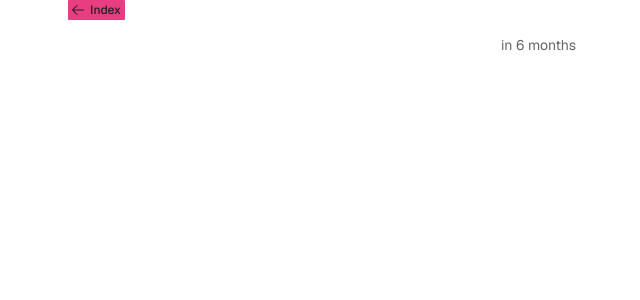
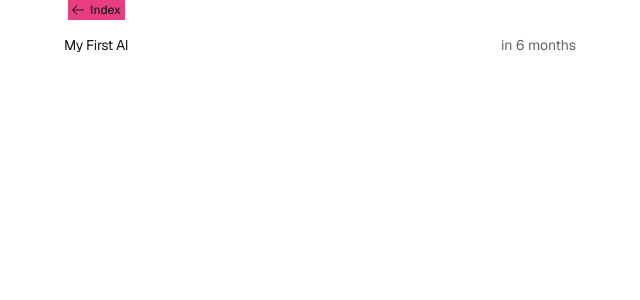
Before and after one commit to putuhema/phema.dev, a Next.js app: page /blog in a window 1280 px wide. Shown: the top 300 px of the page, without its empty margins (320-960 px from the left). Built offline with nearby package versions, Linux system fonts and the light colour scheme.

Commit message:
style: mdx styling

```diff
--- a/app/globals.css
+++ b/app/globals.css
@@ -56,3 +56,121 @@
 .accordion-grid-cols {
   grid-template-columns: min-content 125px 1fr min-content min-content;
 }
+
+/* mdx styling */
+
+.prose .anchor {
+  @apply absolute invisible no-underline;
+
+  margin-left: -1em;
+  padding-right: 0.5em;
+  width: 80%;
+  max-width: 700px;
+  cursor: pointer;
+}
+
+.anchor:hover {
+  @apply visible;
+}
+
+.prose a {
+  @apply underline transition-all decoration-neutral-400 dark:decoration-neutral-600 underline-offset-2 decoration-[0.1em];
+}
+
+.prose .anchor:after {
+  @apply text-neutral-300 dark:text-neutral-700;
+  content: "#";
+}
+
+.prose *:hover > .anchor {
+  @apply visible;
+}
+
+.prose pre {
+  @apply bg-neutral-50 dark:bg-neutral-900 rounded-lg overflow-x-auto border border-neutral-200 dark:border-neutral-900 py-2 px-3 text-sm;
+}
+
+.prose code {
+  @apply px-1 py-0.5 rounded-lg;
+}
+
+.prose pre code {
+  @apply p-0;
+  border: initial;
+  line-height: 1.5;
+}
+
+.prose code span {
+  @apply font-medium;
+}
+
+.prose img {
+  /* Don't apply styles to next/image */
+  @apply m-0;
+}
+
+.prose p {
+  @apply my-4 text-neutral-800 dark:text-neutral-200;
+}
+
+.prose h1 {
+  @apply text-4xl font-medium tracking-tight mt-6 mb-2;
+}
+
+.prose h2 {
+  @apply text-xl font-medium tracking-tight mt-6 mb-2;
+}
+
+.prose h3 {
+  @apply text-xl font-medium tracking-tight mt-6 mb-2;
+}
+
+.prose h4 {
+  @apply text-lg font-medium tracking-tight mt-6 mb-2;
+}
+
+.prose strong {
+  @apply font-medium;
+}
+
+.prose ul {
+  @apply list-disc pl-6;
+}
+
+.prose ol {
+  @apply list-decimal pl-6;
+}
+
+.prose > :first-child {
+  /* Override removing top margin, causing layout shift */
+  margin-top: 1.25em !important;
+  margin-bottom: 1.25em !important;
+}
+
+pre::-webkit-scrollbar {
+  display: none;
+}
+
+pre {
+  -ms-overflow-style: none; /* IE and Edge */
+  scrollbar-width: none; /* Firefox */
+}
+
+/* Remove Safari input shadow on mobile */
+input[type="text"],
+input[type="email"] {
+  -webkit-appearance: none;
+  -moz-appearance: none;
+  appearance: none;
+}
+
+table {
+  display: block;
+  max-width: fit-content;
+  overflow-x: auto;
+  white-space: nowrap;
+}
+
+.title {
+  text-wrap: balance;
+}
--- a/tailwind.config.ts
+++ b/tailwind.config.ts
@@ -19,13 +19,14 @@
     "./app/**/*.{js,ts,jsx,tsx,mdx}",
   ],
   theme: {
+    extend: {
+      fontSize: {
+        sm: "0.75rem",
+        base: "0.875rem",
+      },
       colors: {
         gray: generateScale("gray"),
         accent: "#E93D82",
-    },
-    fontSize: {
-      sm: "0.75rem",
-      base: "0.875rem",
       },
       borderRadius: {
         sm: "1px",
@@ -34,7 +35,6 @@
         "6": "6px",
         full: "9999px",
       },
-    extend: {
       backgroundImage: {
         "gradient-radial": "radial-gradient(var(--tw-gradient-stops))",
         "gradient-conic":
```
Lines whose indentation alone changed are shown as unchanged.
